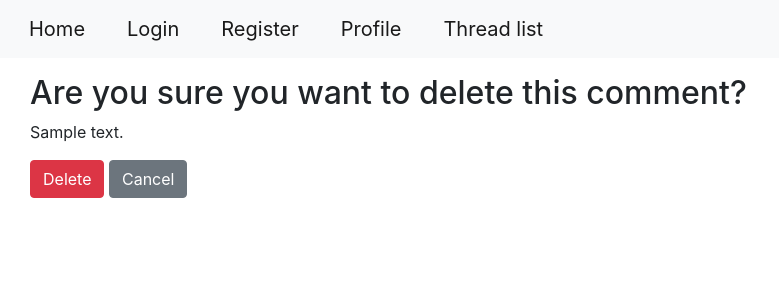
After one commit to YmnenkauaPy/group_portal, a Django app: page /comment/delete/1/ in a window 1280 px wide. The commit adds this page. Shown: the top 300 px of the page, without its empty margins (0-779 px from the left). Run offline with Django 5.2, Linux system fonts and the light colour scheme; tables that the repository leaves empty hold one stand-in row (values such as "Sample post"); some libraries are stand-ins or nearby versions.

Commit message:
comments

```diff
--- a/group/models.py
+++ b/group/models.py
@@ -37,3 +37,18 @@ class ForumPost(models.Model):
 
     def __str__(self):
         return f'{self.author} - {self.thread.title}'
+
+class Comment(models.Model):
+    thread = models.ForeignKey(ForumThread, on_delete=models.CASCADE, related_name='comments')
+    author = models.ForeignKey(User, on_delete=models.CASCADE, related_name='comments')
+    content = models.TextField()
+    created_at = models.DateTimeField(auto_now_add=True)
+    media = models.FileField(upload_to = "comments_media/", blank=True, null=True)
+
+class Like(models.Model):
+    comment = models.ForeignKey(Comment, on_delete=models.CASCADE, related_name='likes')
+    user = models.ForeignKey(User, on_delete=models.CASCADE, related_name='liked_comments')
+    created_at = models.DateTimeField(auto_now_add=True)
+
+    class Meta:
+        unique_together = ('comment', 'user')
--- a/group/urls.py
+++ b/group/urls.py
@@ -12,6 +12,9 @@ urlpatterns = [
     path('update_profile/', views.update_profile, name='update_profile'),
     path('thread/new/', views.thread_create, name='thread_create'),
     path('edit/<int:pk>/', views.thread_update, name='edit_thread'),
-    path('detail/<int:pk>/', views.thread_detail, name='thread_detail'),
+    path('detail/<int:pk>/', views.ThreadDetailView.as_view(template_name="forum/thread_detail.html"), name='thread_detail'),
     path('threads/', views.thread_list, name='thread_list'),
+    path('comment/update/<int:pk>/', views.edit_comment, name='edit_comment'),
+    path('comment/delete/<int:pk>/', views.delete_comment, name='delete_comment'),
+    path('comment/like/<int:pk>/', views.CommentLikeToggle.as_view(), name='like_comment'),
 ]
--- a/group/views.py
+++ b/group/views.py
@@ -5,8 +5,9 @@ from django.contrib.auth.models import User
 from django.contrib.auth import login
 from group import forms
 from django.contrib.auth.decorators import login_required
-from django.utils.decorators import method_decorator
+from django.http import JsonResponse
 from django.urls import reverse_lazy
+from django.views.generic import DetailView, CreateView, DeleteView, UpdateView, View
 
 def group_list(request):
     groups = models.Group.objects.all()
@@ -67,9 +68,24 @@ def thread_list(request):
     threads = ForumThread.objects.all()
     return render(request, 'forum/thread_list.html', {'threads': threads})
 
-def thread_detail(request, pk):
-    thread = get_object_or_404(ForumThread, pk=pk)
-    return render(request, 'forum/thread_detail.html', {'thread': thread})
+class ThreadDetailView(DetailView):
+    model = models.ForumThread
+    context_object_name = 'thread'
+
+    def get_context_data(self, **kwargs):
+        context = super().get_context_data(**kwargs)
+        context['comment_form'] = forms.CommentForm()
+        return context
+
+    def post(self, request, *args, **kwargs):
+        comment_form = forms.CommentForm(request.POST, request.FILES)
+        if comment_form.is_valid():
+            comment = comment_form.save(commit=False)
+            comment.author = request.user
+            comment.thread = self.get_object()
+            comment.save()
+
+            return redirect('thread_detail', pk=comment.thread.pk)
 
 @login_required
 def thread_create(request):
@@ -77,7 +93,7 @@ def thread_create(request):
         form = forms.ForumThreadForm(request.POST)
         if form.is_valid():
             thread = form.save(commit=False)
-            thread.author = request.user  # Установите автора
+            thread.author = request.user
             thread.save()
             return redirect('thread_detail', pk=thread.pk)
     else:
@@ -96,3 +112,43 @@ def thread_update(request, pk):
     else:
         form = forms.ForumThreadForm(instance=thread)
     return render(request, 'forum/thread_form.html', {'form': form})
+
+
+class CommentLikeToggle(View):
+    def post(self, request, *args, **kwargs):
+        comment = get_object_or_404(models.Comment, pk=self.kwargs.get('pk'))
+        like_qs = models.Like.objects.filter(comment=comment, user=request.user)
+        liked = False
+        if like_qs.exists():
+            like_qs.delete()
+        else:
+            models.Like.objects.create(comment=comment, user=request.user)
+            liked = True
+
+        return JsonResponse({
+            'liked': liked,
+            'likes_count': comment.likes.count(),
+        })
+
+def edit_comment(request, pk):
+    comment = get_object_or_404(models.Comment, pk=pk)
+
+    if request.method == 'POST':
+        form = forms.CommentForm(request.POST, request.FILES, instance=comment)
+
+        if form.is_valid():
+            form.save()
+            return redirect('thread_detail', pk=comment.thread.pk)
+    else:
+        form = forms.CommentForm(instance=comment)
+
+    return render(request, 'forum/edit_comment.html', {'form': form, 'comment': comment})
+
+def delete_comment(request, pk):
+    comment = get_object_or_404(models.Comment, pk=pk)
+
+    if request.method == 'POST':
+        comment.delete()
+        return redirect('thread_detail', pk=comment.thread.pk)
+
+    return render(request, 'forum/delete_comment.html', {'comment': comment})
--- /dev/null
+++ b/templates/forum/delete_comment.html
@@ -0,0 +1,13 @@
+{% extends 'base.html' %}
+
+{% block content %}
+<div class="container mt-3" style="margin-left: 15px;">
+    <h2>Are you sure you want to delete this comment?</h2>
+    <p>{{ comment.content }}</p>
+    <form action="{% url 'delete_comment' comment.id %}" method="post">
+        {% csrf_token %}
+        <button type="submit" class="btn btn-danger">Delete</button>
+        <a href="{{ request.META.HTTP_REFERER }}" class="btn btn-secondary">Cancel</a>
+    </form>
+</div>
+{% endblock %}
```
Also changed, not shown: group/forms.py (+9 -0 lines), templates/forum/edit_comment.html (added, +24 -0 lines), templates/forum/thread_detail.html (+83 -1 lines), group/migrations/0005_alter_forumthread_author_comment.py (added), group/migrations/0006_alter_comment_author_alter_forumthread_author.py (added), group/migrations/0007_like.py (added), media/comments_media/City1.jpg (added), media/comments_media/statue_sl.jpg (added), media/profile_media/witch_Xi9A7t8.jpg (added).
